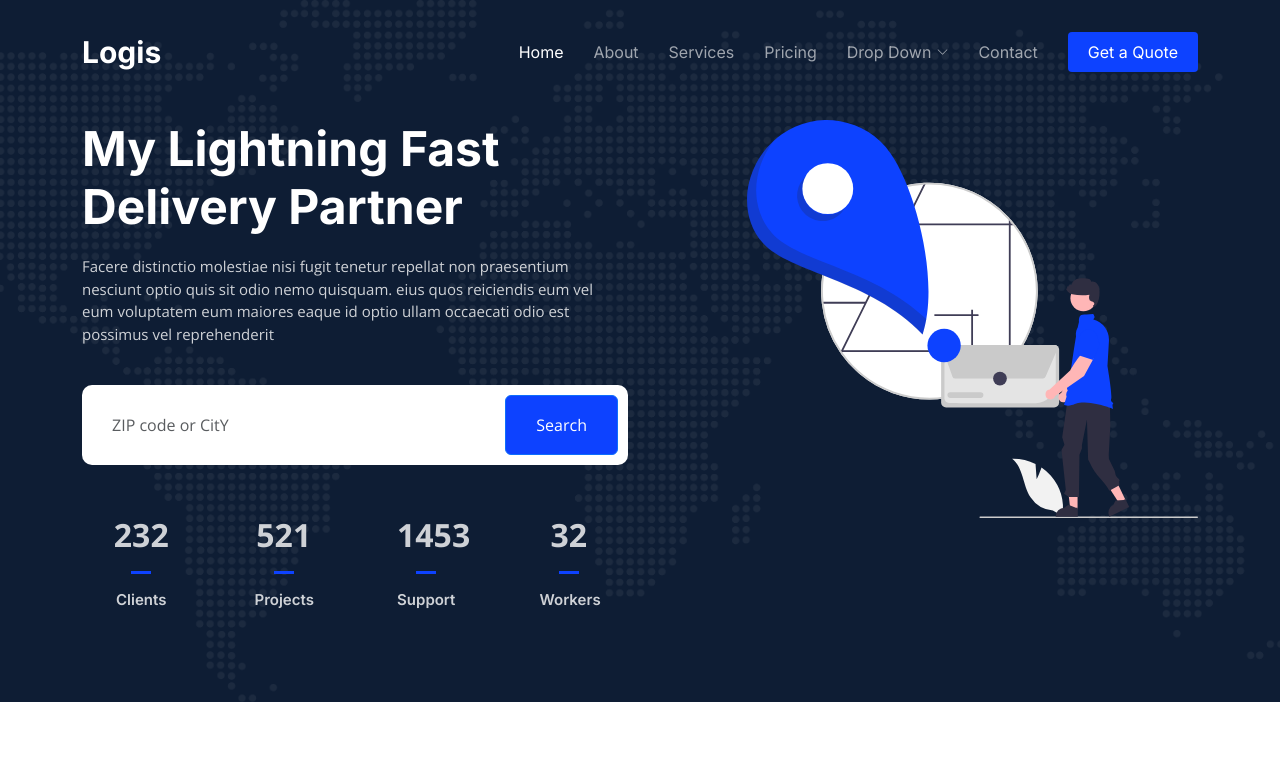
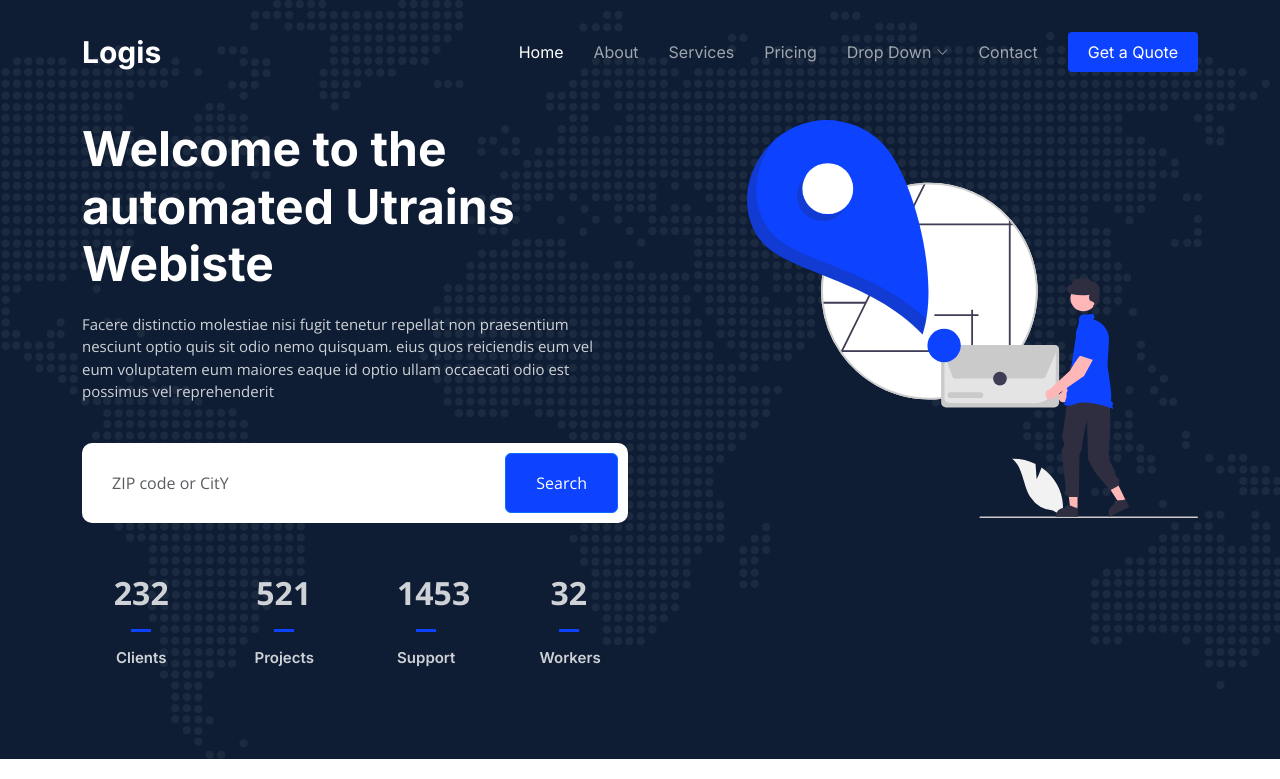
Before and after one commit to DeVopsEngin33r/myapp, a plain HTML site: page index.html in a window 1280 px wide. Shown: the top 779 px of the page. Drawn offline with nearby package versions, Linux system fonts and the light colour scheme.

Commit message:
added a welcome message

```diff
--- a/index.html
+++ b/index.html
@@ -89,7 +89,7 @@
     <div class="container">
       <div class="row gy-4 d-flex justify-content-between">
         <div class="col-lg-6 order-2 order-lg-1 d-flex flex-column justify-content-center">
-          <h2 data-aos="fade-up">My Lightning Fast Delivery Partner</h2>
+          <h2 data-aos="fade-up">Welcome to the automated Utrains Webiste</h2>
           <p data-aos="fade-up" data-aos-delay="100">Facere distinctio molestiae nisi fugit tenetur repellat non praesentium nesciunt optio quis sit odio nemo quisquam. eius quos reiciendis eum vel eum voluptatem eum maiores eaque id optio ullam occaecati odio est possimus vel reprehenderit</p>
 
           <form action="#" class="form-search d-flex align-items-stretch mb-3" data-aos="fade-up" data-aos-delay="200">
```
